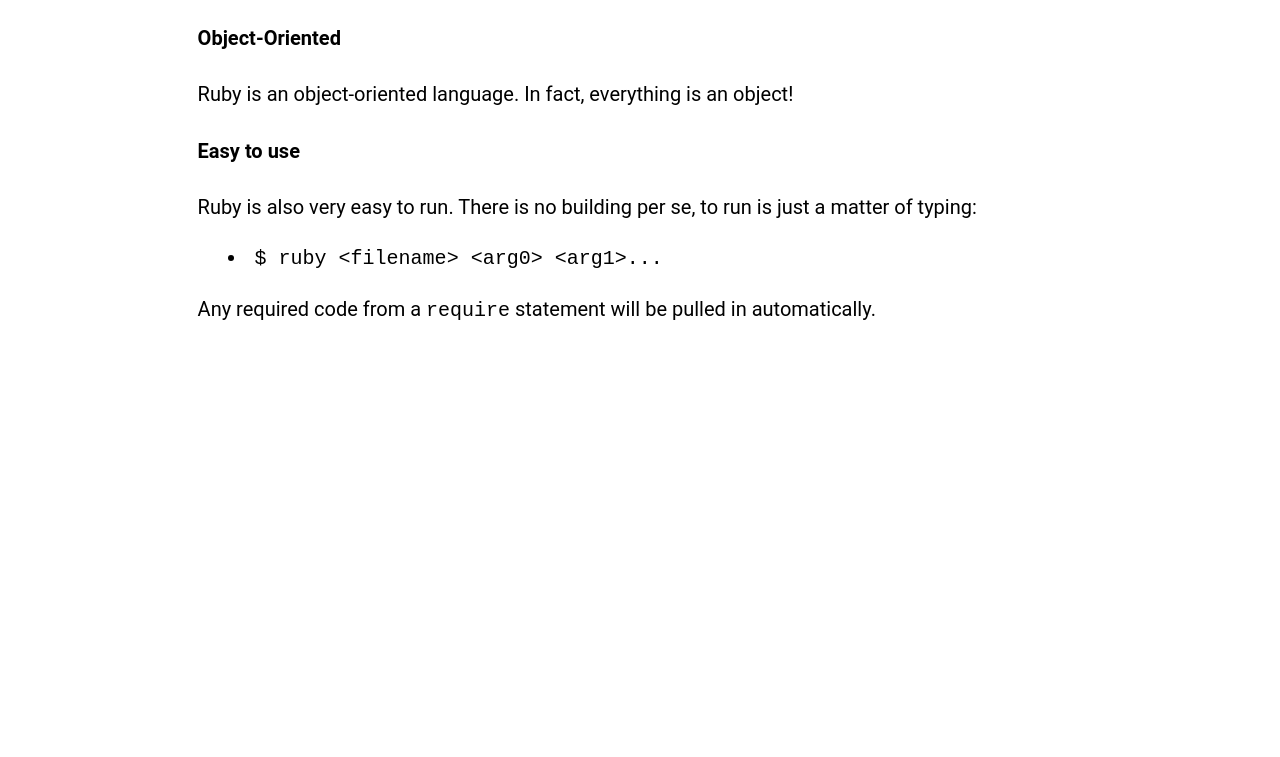
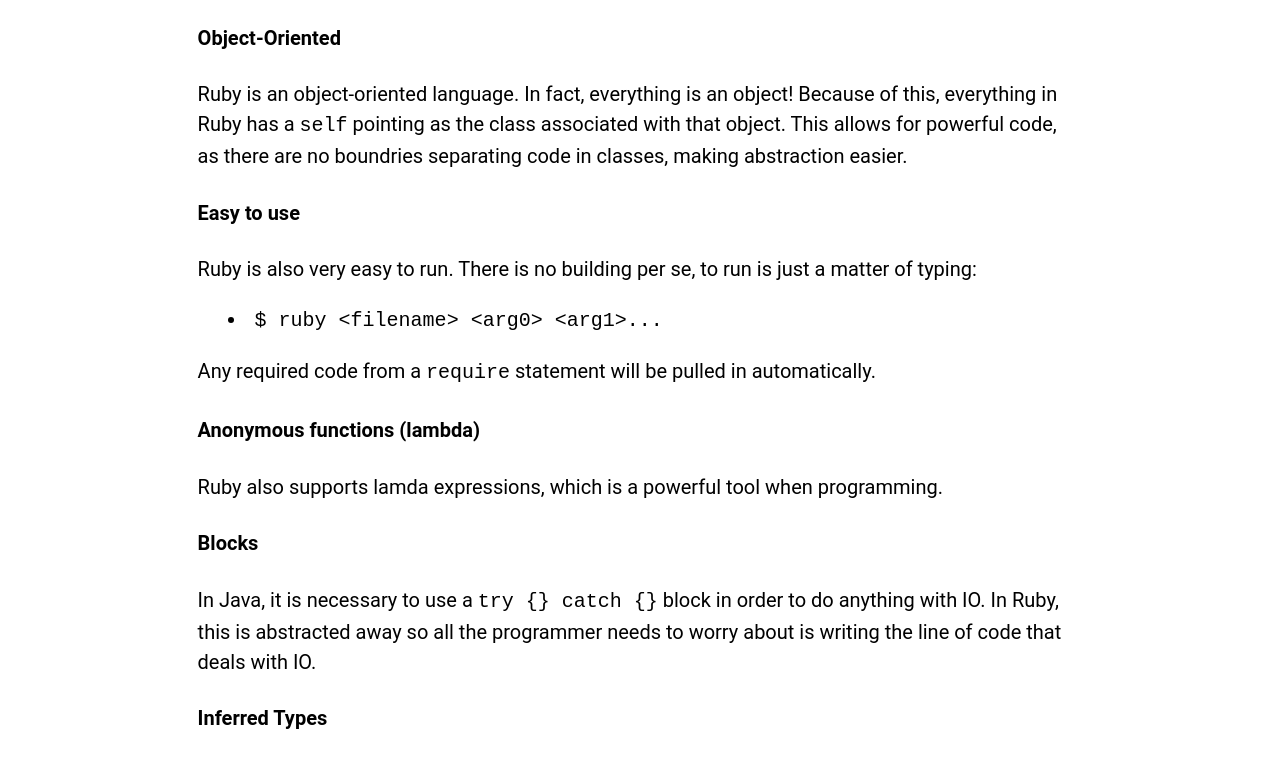
Before and after one commit to gakio12/Ruby, a plain HTML site: page features.html in a window 1280 px wide. Shown: the part 194-951 px from the top of the page. Before the commit the page ends 800 px from the top, so only its background shows below. Drawn offline with nearby package versions, Linux system fonts and the light colour scheme.

Commit message:
Added content to features.html

```diff
--- a/features.html
+++ b/features.html
@@ -20,11 +20,17 @@
 		<div id="content">
 			<h2>Features</h2>
                         <h4>Object-Oriented</h4>
-                        <p>Ruby is an object-oriented language. In fact, everything is an object!</p>
+                        <p>Ruby is an object-oriented language. In fact, everything is an object! Because of this, everything in Ruby has a <code>self</code> pointing as the class associated with that object. This allows for powerful code, as there are no boundries separating code in classes, making abstraction easier.</p>
                         <h4>Easy to use</h4>
                         <p>Ruby is also very easy to run. There is no building per se, to run is just a matter of typing:</p>
                         <li><code>$ ruby &#60filename&#62 &#60arg0&#62 &#60arg1&#62...</code></li>
                         <p>Any required code from a <code>require</code> statement will be pulled in automatically.</p>
+                        <h4>Anonymous functions (lambda)</h4>
+                        <p>Ruby also supports lamda expressions, which is a powerful tool when programming.</p>
+                        <h4>Blocks</h4>
+                        <p>In Java, it is necessary to use a <code>try {} catch {}</code> block in order to do anything with IO. In Ruby, this is abstracted away so all the programmer needs to worry about is writing the line of code that deals with IO.</p>
+                        <h4>Inferred Types</h4>
+                        <p>Ruby doesn't need to be told whether a variable is a boolean, integer, double, etc. With inferred types, Ruby already knows what the variable's type is. <li><code>array = Array.new(3)</code></li> <p><code>array</code> will be assumed to be of type Array in this case.</p>
 		</div>
 	</body>
 </html>
```
Also changed, not shown: resources.html (+3 -1 lines).
